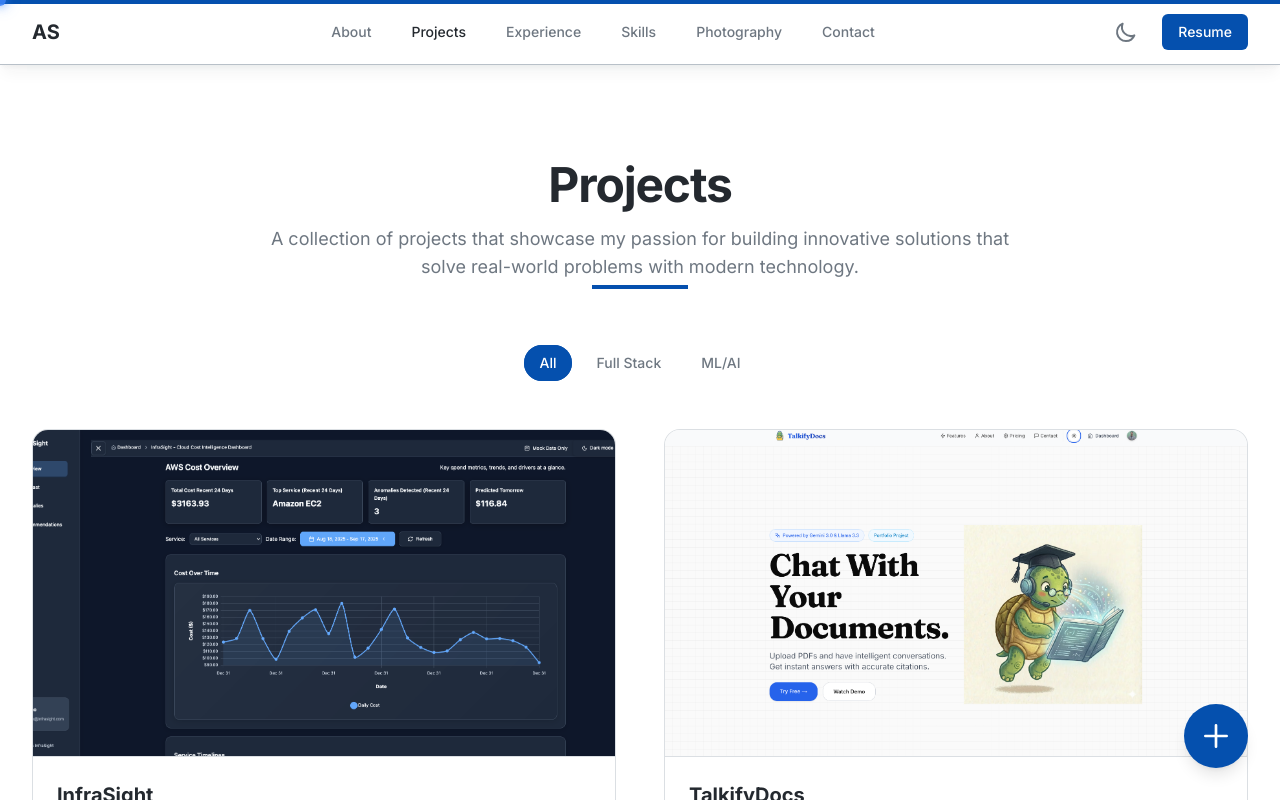
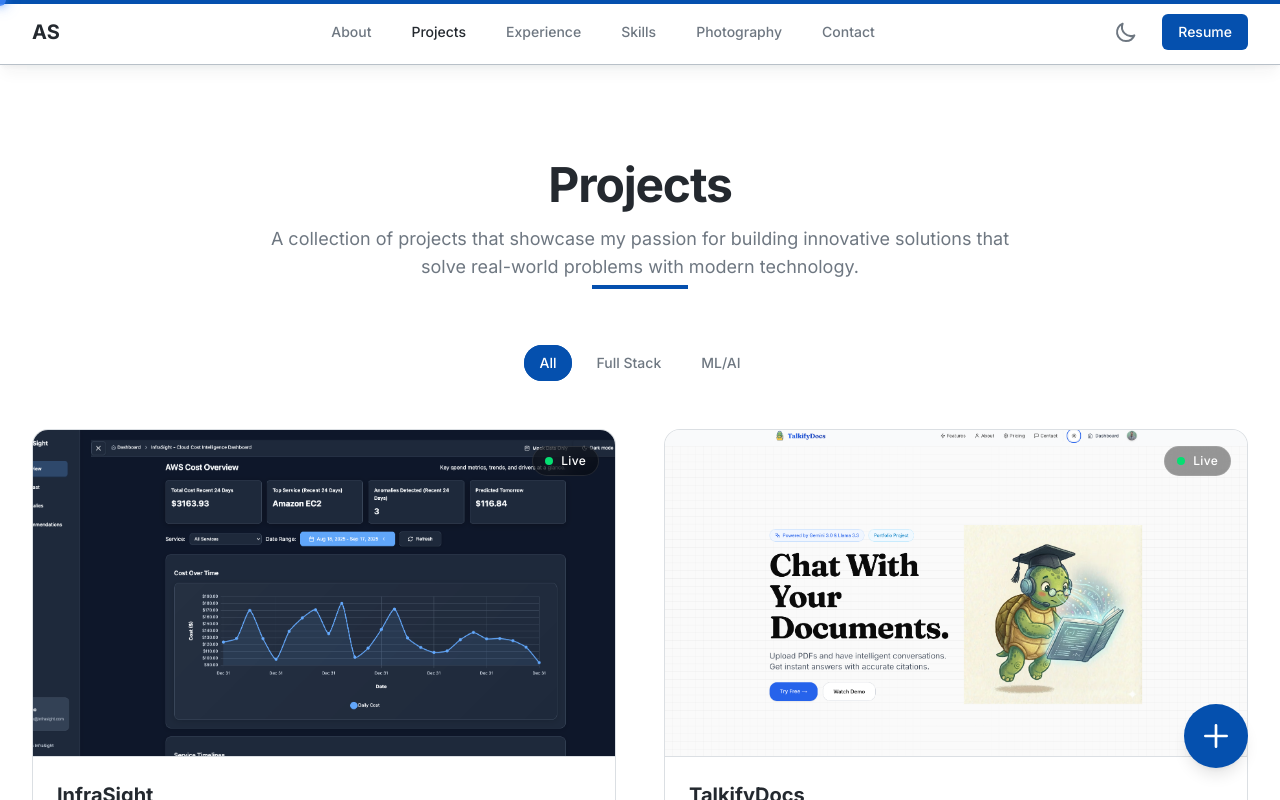
Before and after one commit to aabhiyann/portfolio-abhiyan, a React (Vite) app: page /projects in a window 1280 px wide. Shown: the top 800 px of the page. Built offline with nearby package versions, Linux system fonts and the light colour scheme.

Commit message:
feat(ui): add pulsing live status indicator to project cards

```diff
--- a/src/components/ui/ProjectCard.tsx
+++ b/src/components/ui/ProjectCard.tsx
@@ -29,6 +29,22 @@
           alt={project.title}
           className="w-full h-full object-cover transition-transform duration-700 ease-in-out group-hover:scale-110"
         />
+
+        {/* Live Status Indicator */}
+        {project.live && (
+          <div className="absolute top-4 right-4 z-10">
+            <div className="flex items-center gap-2 px-3 py-1.5 rounded-full bg-black/40 backdrop-blur-md border border-white/10">
+              <div className="relative flex items-center justify-center">
+                <div className="w-2 h-2 bg-green-400 rounded-full"></div>
+                <div className="absolute w-2 h-2 bg-green-400 rounded-full animate-ping"></div>
+              </div>
+              <span className="text-xs font-medium text-white tracking-wide">
+                Live
+              </span>
+            </div>
+          </div>
+        )}
+
         {/* Glassy overlay on hover - consistent with photography gallery */}
         <div className="absolute inset-0 gradient-overlay-image opacity-0 group-hover:opacity-100 transition-opacity duration-300 backdrop-blur-[2px] flex items-center justify-center gap-4">
           {project.caseStudyUrl && (
```
